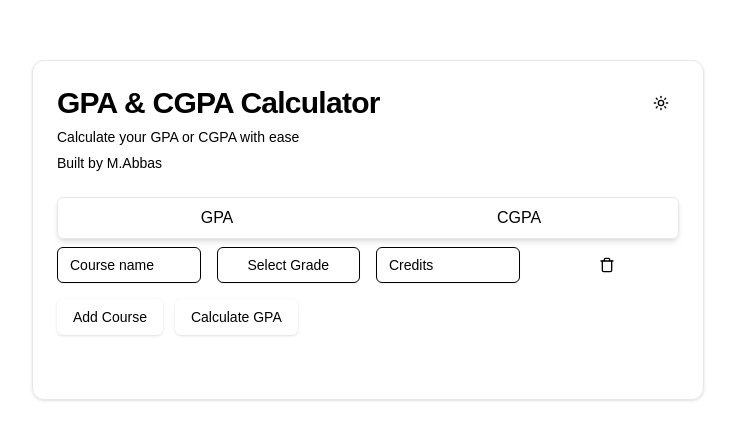
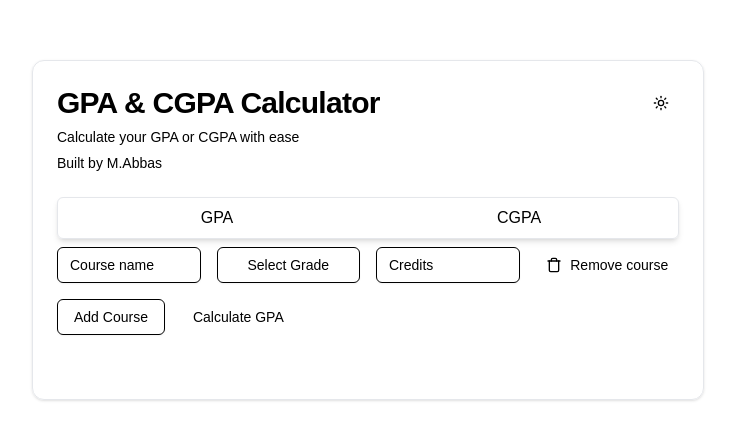
Before and after one commit to Abbas2003/GPA-Calculation, a Next.js app: page / in a window 1280 px wide. Shown: the part 170-610 px from the top of the page, without its empty margins (272-1007 px from the left). Built offline with nearby package versions, Linux system fonts and the light colour scheme.

Commit message:
loading animation added

```diff
--- a/src/app/globals.css
+++ b/src/app/globals.css
@@ -78,7 +78,7 @@ body {
 
   @layer utilities {
     .animate-blink {
-      animation: blink 1s infinite;
+      animation: blink 1.5s infinite;
     }
   }
 
--- a/src/app/gpa-calculator.tsx
+++ b/src/app/gpa-calculator.tsx
@@ -10,6 +10,7 @@ import { DropdownMenu, DropdownMenuContent, DropdownMenuItem, DropdownMenuLabel,
 import { Trash } from "lucide-react";
 import Link from 'next/link';
 import "./globals.css";
+import Image from 'next/image';
 
 
 
@@ -22,11 +23,7 @@ export default function GPACalculator() {
   const [loading, setLoading] = useState(true);
   const { theme, setTheme } = useTheme();
 
-  // Optional: Hide loading screen after a timeout
-  useEffect(() => {
-    const timer = setTimeout(() => setVisible(false), 3000); // 3 seconds
-    return () => clearTimeout(timer);
-  }, []);
+
 
 
   const addEntry = (setter: Function, template: any) => setter((prev: any) => [...prev, template]);
@@ -77,15 +74,22 @@ export default function GPACalculator() {
 
   useEffect(() => {
     // Simulate a delay to represent data fetching (e.g., 2 seconds)
-    const timer = setTimeout(() => setLoading(false), 2000);
+    const timer = setTimeout(() => setLoading(false), 1500);
     return () => clearTimeout(timer); // Cleanup timeout
+  }, []);
+
+  // Optional: Hide loading screen after a timeout
+  useEffect(() => {
+    const timer = setTimeout(() => setVisible(false), 3000); // 3 seconds
+    return () => clearTimeout(timer);
   }, []);
 
 
   if (loading) {
     return (
       <div className="min-h-screen flex items-center justify-center bg-black">
-        <h1 className="blinking-text text-white text-5xl font-bold">M.Abbas</h1>
+        <h1 className="blinking-text animate-blink text-white/80 text-5xl font-bold">GPA - Calculator</h1>
+        {/* <Image src="/loading.gif" alt="Loading..." width={100} height={100} className='animate-blink' /> */}
       </div>
     );
   }
@@ -160,14 +164,15 @@ export default function GPACalculator() {
                       handleChange(setCourses, index, 'credits', e.target.value)
                     }
                   />
-                  <Button variant="ghost" size="icon" className='mx-auto' onClick={() => removeEntry(setCourses, index)}>
+                  <Button variant="ghost" size="icon" className='mx-auto hover:text-red-700' onClick={() => removeEntry(setCourses, index)}>
                     <Trash className="h-5 w-5" />
-                    <span className="sr-only">Remove course</span>
+                    <span className="">Remove course</span>
                   </Button>
                 </div>
               ))}
 
               <Button
+                variant={"outline"}
                 onClick={() => addEntry(setCourses, { name: '', grade: '', credits: '' })}
                 className="mb-4 mr-3"
               >
@@ -175,6 +180,7 @@ export default function GPACalculator() {
               </Button>
 
               <Button
+                variant={"ghost"}
                 onClick={() => calculateResult(courses, getGradePoints)}
               >
                 Calculate GPA
```
